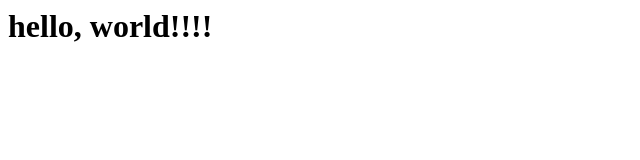
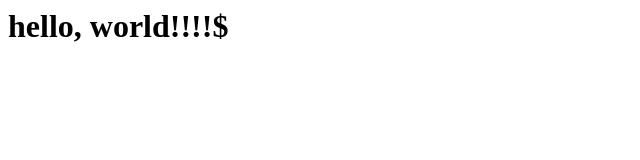
Before and after one commit to nwtgck/use-actions-netlify, a plain HTML site: page public/index.html in a window 1280 px wide. Shown: the full height of the page, 0-640 px from the left. Drawn offline with Linux system fonts and the light colour scheme.

Commit message:
Update index.html

```diff
--- a/public/index.html
+++ b/public/index.html
@@ -1 +1 @@
-<h1>hello, world!!!!</h1>
+<h1>hello, world!!!!$</h1>
```
